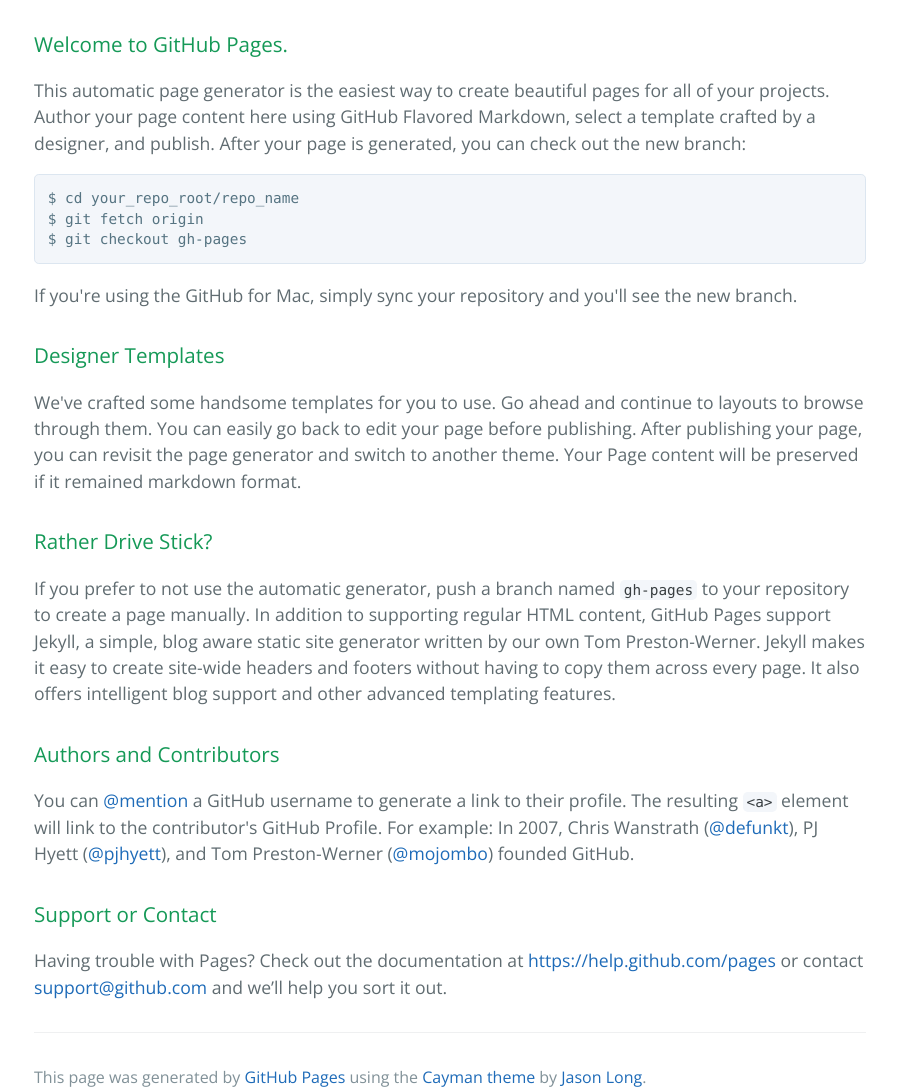
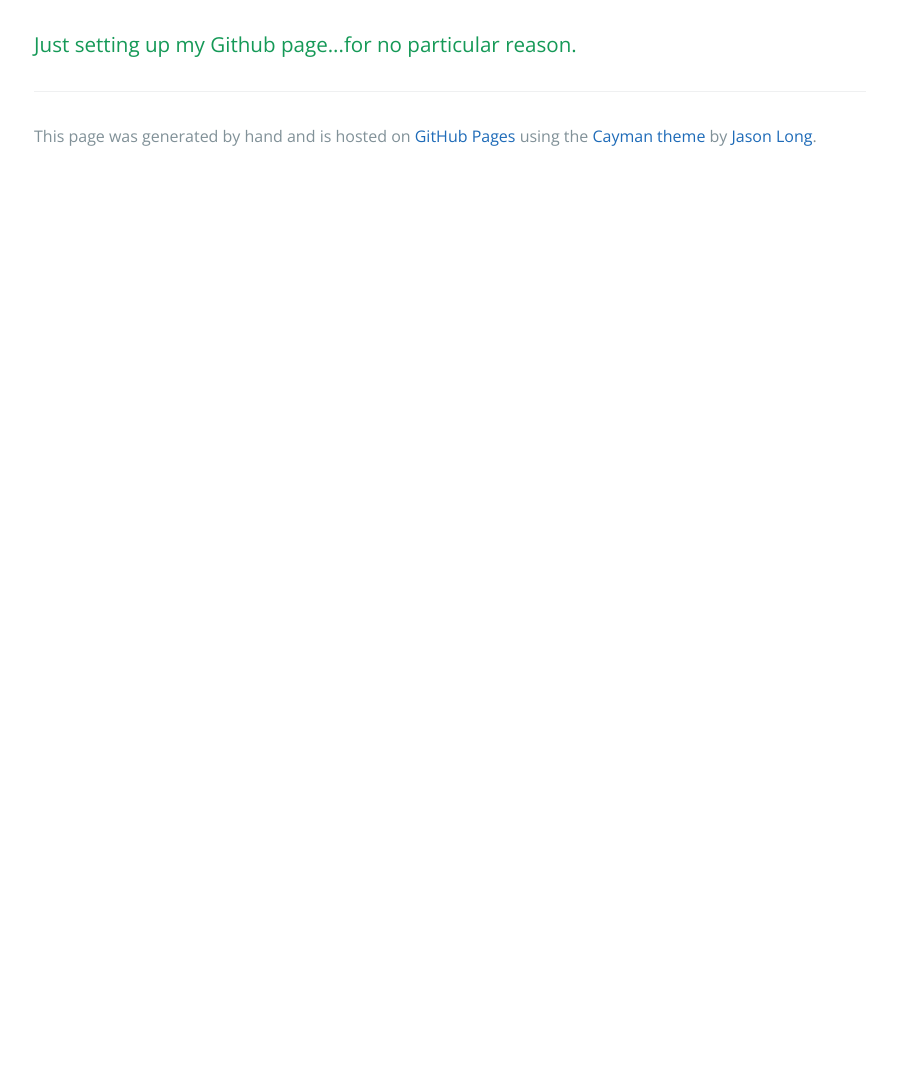
Before and after one commit to docherty/docherty.github.io, a plain HTML site: page index.html in a window 1280 px wide. Shown: the part 320-1412 px from the top of the page, without its empty margins (190-1087 px from the left). After the commit the page ends 800 px from the top, so only its background shows below. Drawn offline with nearby package versions, Linux system fonts and the light colour scheme.

Commit message:
Farewell Lipsum

```diff
--- a/index.html
+++ b/index.html
@@ -17,44 +17,14 @@
 
     <section class="main-content">
       <h3>
-<a id="welcome-to-github-pages" class="anchor" href="#welcome-to-github-pages" aria-hidden="true"><span class="octicon octicon-link"></span></a>Welcome to GitHub Pages.</h3>
-
-<p>This automatic page generator is the easiest way to create beautiful pages for all of your projects. Author your page content here using GitHub Flavored Markdown, select a template crafted by a designer, and publish. After your page is generated, you can check out the new branch:</p>
-
-<pre><code>$ cd your_repo_root/repo_name
-$ git fetch origin
-$ git checkout gh-pages
-</code></pre>
-
-<p>If you're using the GitHub for Mac, simply sync your repository and you'll see the new branch.</p>
-
+        <p>Just setting up my Github page...for no particular reason.</p>
 <h3>
-<a id="designer-templates" class="anchor" href="#designer-templates" aria-hidden="true"><span class="octicon octicon-link"></span></a>Designer Templates</h3>
-
-<p>We've crafted some handsome templates for you to use. Go ahead and continue to layouts to browse through them. You can easily go back to edit your page before publishing. After publishing your page, you can revisit the page generator and switch to another theme. Your Page content will be preserved if it remained markdown format.</p>
-
-<h3>
-<a id="rather-drive-stick" class="anchor" href="#rather-drive-stick" aria-hidden="true"><span class="octicon octicon-link"></span></a>Rather Drive Stick?</h3>
-
-<p>If you prefer to not use the automatic generator, push a branch named <code>gh-pages</code> to your repository to create a page manually. In addition to supporting regular HTML content, GitHub Pages support Jekyll, a simple, blog aware static site generator written by our own Tom Preston-Werner. Jekyll makes it easy to create site-wide headers and footers without having to copy them across every page. It also offers intelligent blog support and other advanced templating features.</p>
-
-<h3>
-<a id="authors-and-contributors" class="anchor" href="#authors-and-contributors" aria-hidden="true"><span class="octicon octicon-link"></span></a>Authors and Contributors</h3>
-
-<p>You can <a href="https://github.com/blog/821" class="user-mention">@mention</a> a GitHub username to generate a link to their profile. The resulting <code>&lt;a&gt;</code> element will link to the contributor's GitHub Profile. For example: In 2007, Chris Wanstrath (<a href="https://github.com/defunkt" class="user-mention">@defunkt</a>), PJ Hyett (<a href="https://github.com/pjhyett" class="user-mention">@pjhyett</a>), and Tom Preston-Werner (<a href="https://github.com/mojombo" class="user-mention">@mojombo</a>) founded GitHub.</p>
-
-<h3>
-<a id="support-or-contact" class="anchor" href="#support-or-contact" aria-hidden="true"><span class="octicon octicon-link"></span></a>Support or Contact</h3>
-
-<p>Having trouble with Pages? Check out the documentation at <a href="https://help.github.com/pages">https://help.github.com/pages</a> or contact <a href="mailto:support@github.com">support@github.com</a> and we’ll help you sort it out.</p>
 
       <footer class="site-footer">
 
-        <span class="site-footer-credits">This page was generated by <a href="https://pages.github.com">GitHub Pages</a> using the <a href="https://github.com/jasonlong/cayman-theme">Cayman theme</a> by <a href="https://twitter.com/jasonlong">Jason Long</a>.</span>
+        <span class="site-footer-credits">This page was generated by hand and is hosted on <a href="https://pages.github.com">GitHub Pages</a> using the <a href="https://github.com/jasonlong/cayman-theme">Cayman theme</a> by <a href="https://twitter.com/jasonlong">Jason Long</a>.</span>
       </footer>
-
     </section>
-
 
   </body>
 </html>
```
